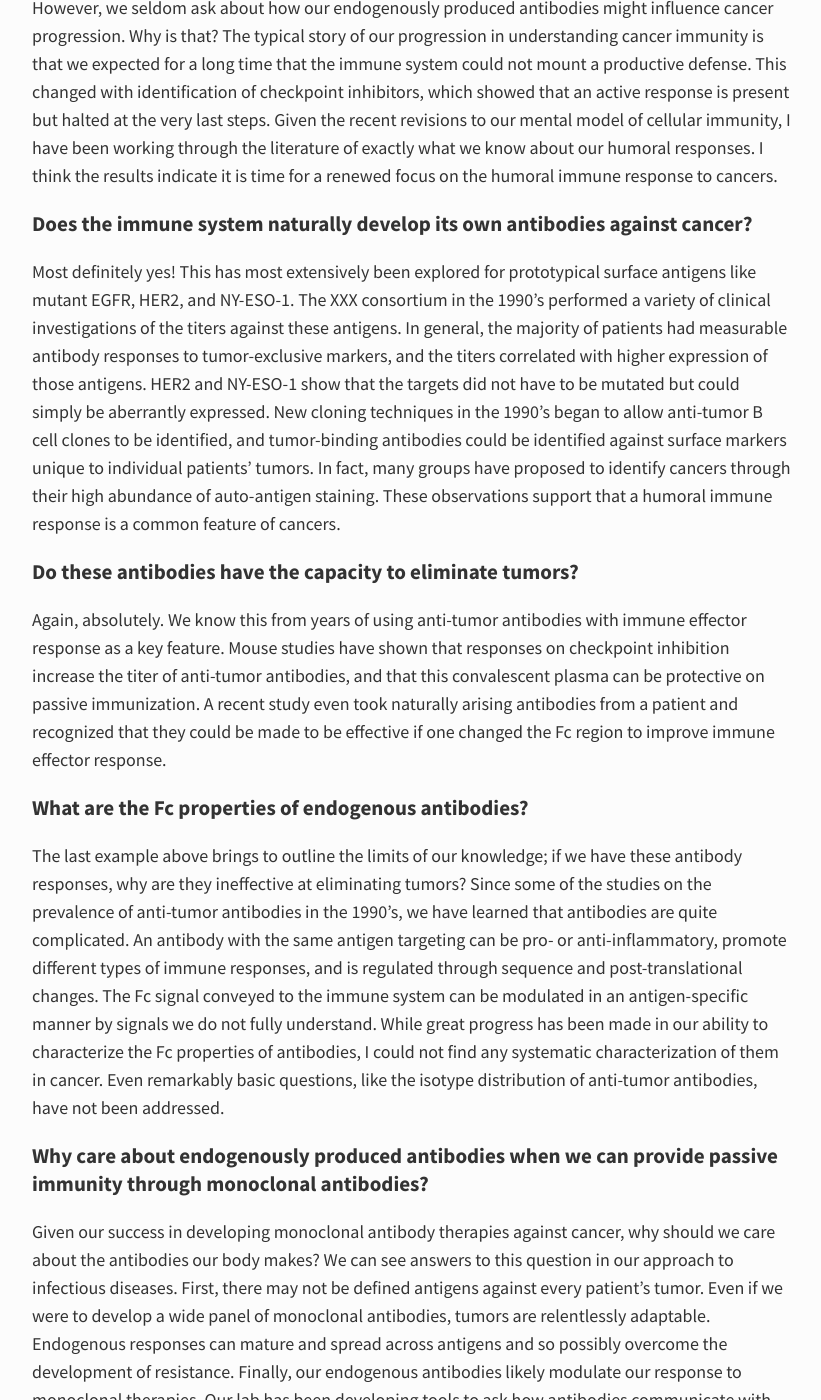
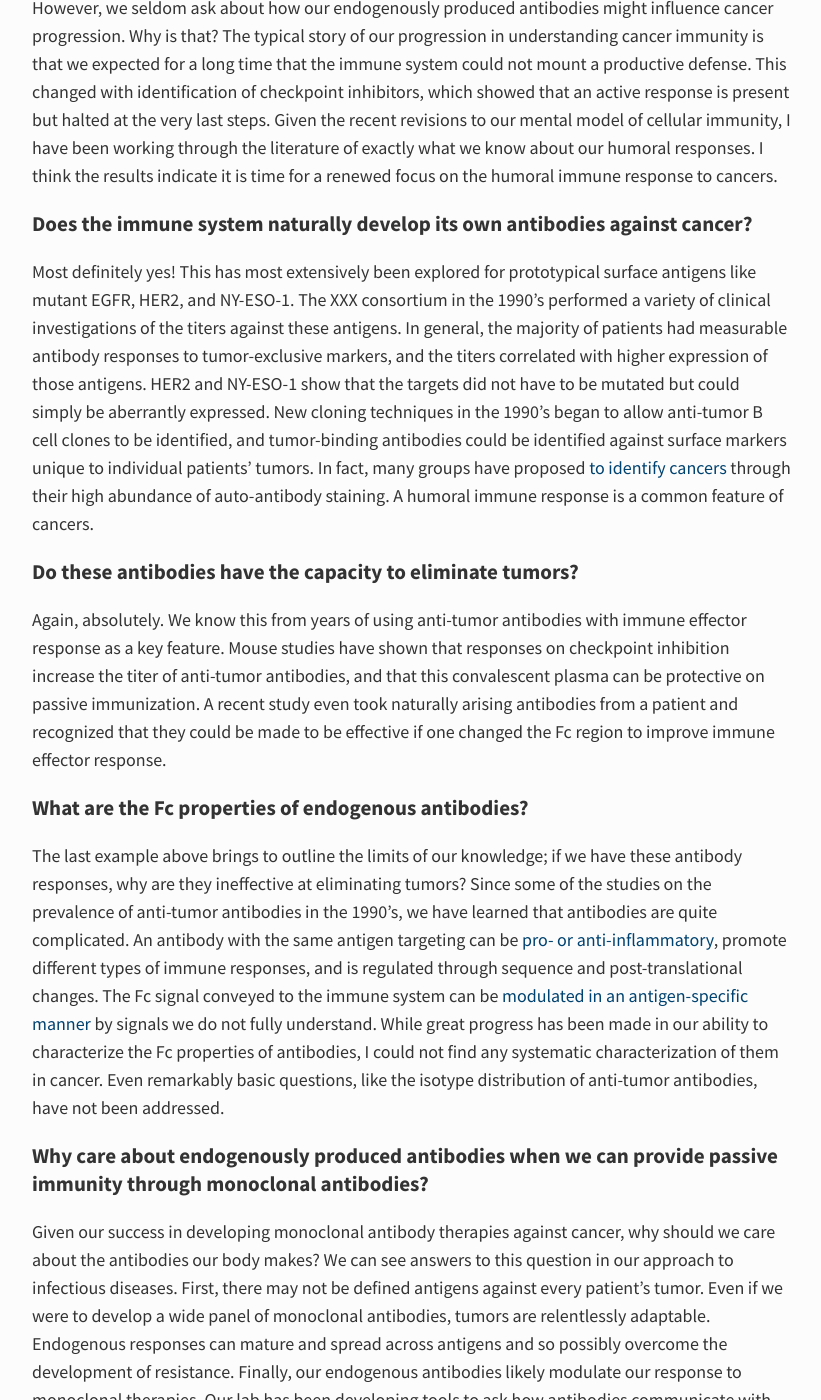
Before and after one commit to thanatosmin/ameyer.me, a Jekyll site: the page built from _posts/2021-02-14-endo-Abs.md, in a window 1280 px wide and 1400 px high, scrolled down 482 px. Shown: the whole window, without its empty margins (228-1049 px from the left). Built offline with Jekyll 4.4.1, drawn with Linux system fonts in a browser that asks for light colours.

Commit message:
Update 2021-02-14-endo-Abs.md

```diff
--- a/_posts/2021-02-14-endo-Abs.md
+++ b/_posts/2021-02-14-endo-Abs.md
@@ -15,7 +15,7 @@ It is common to study the antibody responses to infectious diseases in detail, a
 
 ### Does the immune system naturally develop its own antibodies against cancer?
 
-Most definitely yes! This has most extensively been explored for prototypical surface antigens like mutant EGFR, HER2, and NY-ESO-1. The XXX consortium in the 1990’s performed a variety of clinical investigations of the titers against these antigens. In general, the majority of patients had measurable antibody responses to tumor-exclusive markers, and the titers correlated with higher expression of those antigens. HER2 and NY-ESO-1 show that the targets did not have to be mutated but could simply be aberrantly expressed. New cloning techniques in the 1990’s began to allow anti-tumor B cell clones to be identified, and tumor-binding antibodies could be identified against surface markers unique to individual patients’ tumors. In fact, many groups have proposed to identify cancers through their high abundance of auto-antigen staining. These observations support that a humoral immune response is a common feature of cancers.
+Most definitely yes! This has most extensively been explored for prototypical surface antigens like mutant EGFR, HER2, and NY-ESO-1. The XXX consortium in the 1990’s performed a variety of clinical investigations of the titers against these antigens. In general, the majority of patients had measurable antibody responses to tumor-exclusive markers, and the titers correlated with higher expression of those antigens. HER2 and NY-ESO-1 show that the targets did not have to be mutated but could simply be aberrantly expressed. New cloning techniques in the 1990’s began to allow anti-tumor B cell clones to be identified, and tumor-binding antibodies could be identified against surface markers unique to individual patients’ tumors. In fact, many groups have proposed [to identify cancers](https://www.nature.com/articles/srep05088) through their high abundance of auto-antibody staining. A humoral immune response is a common feature of cancers.
 
 ### Do these antibodies have the capacity to eliminate tumors?
 
@@ -23,7 +23,7 @@ Again, absolutely. We know this from years of using anti-tumor antibodies with i
 
 ### What are the Fc properties of endogenous antibodies?
 
-The last example above brings to outline the limits of our knowledge; if we have these antibody responses, why are they ineffective at eliminating tumors? Since some of the studies on the prevalence of anti-tumor antibodies in the 1990’s, we have learned that antibodies are quite complicated. An antibody with the same antigen targeting can be pro- or anti-inflammatory, promote different types of immune responses, and is regulated through sequence and post-translational changes. The Fc signal conveyed to the immune system can be modulated in an antigen-specific manner by signals we do not fully understand. While great progress has been made in our ability to characterize the Fc properties of antibodies, I could not find any systematic characterization of them in cancer. Even remarkably basic questions, like the isotype distribution of anti-tumor antibodies, have not been addressed.
+The last example above brings to outline the limits of our knowledge; if we have these antibody responses, why are they ineffective at eliminating tumors? Since some of the studies on the prevalence of anti-tumor antibodies in the 1990’s, we have learned that antibodies are quite complicated. An antibody with the same antigen targeting can be [pro- or anti-inflammatory](https://doi.org/10.1016/j.ccell.2020.04.013), promote different types of immune responses, and is regulated through sequence and post-translational changes. The Fc signal conveyed to the immune system can be [modulated in an antigen-specific manner](https://journals.plos.org/plospathogens/article?id=10.1371/journal.ppat.1005456) by signals we do not fully understand. While great progress has been made in our ability to characterize the Fc properties of antibodies, I could not find any systematic characterization of them in cancer. Even remarkably basic questions, like the isotype distribution of anti-tumor antibodies, have not been addressed.
 
 ### Why care about endogenously produced antibodies when we can provide passive immunity through monoclonal antibodies?
 
```
